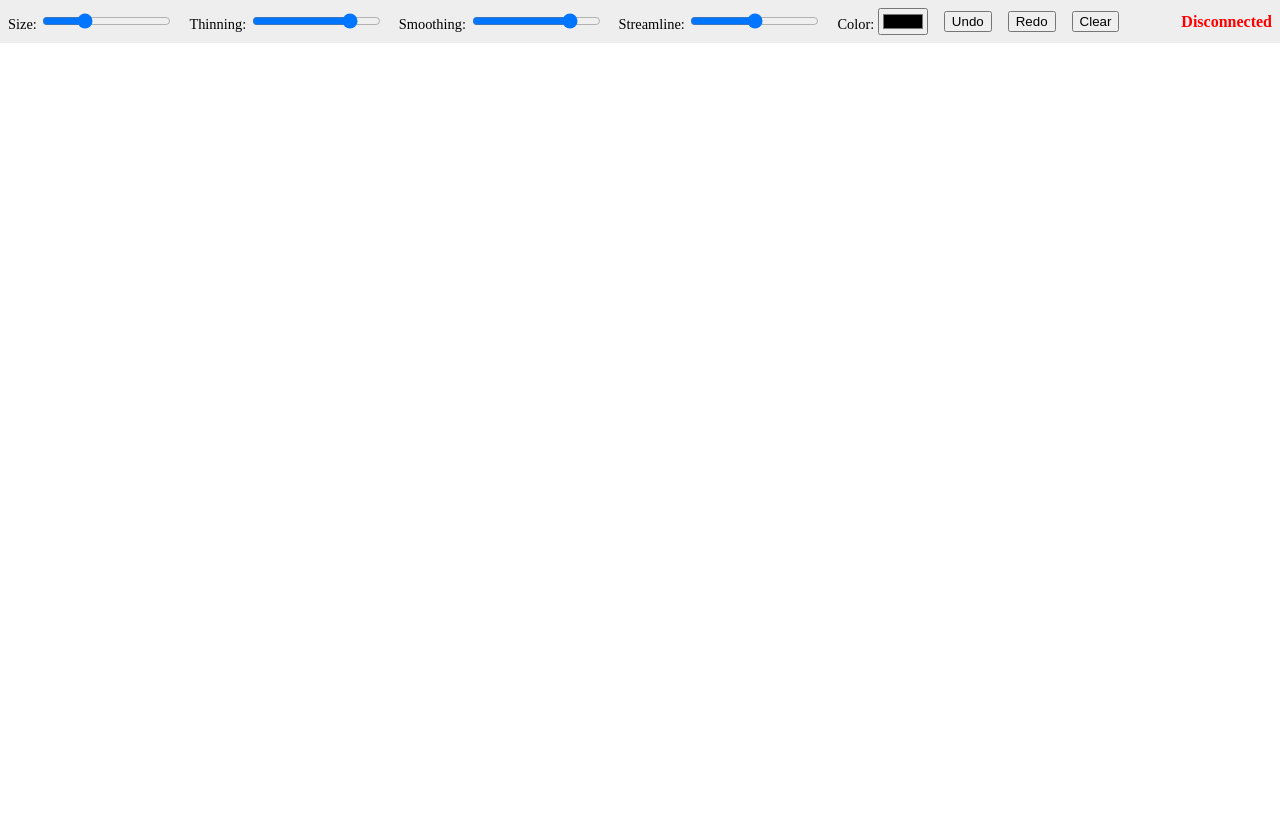
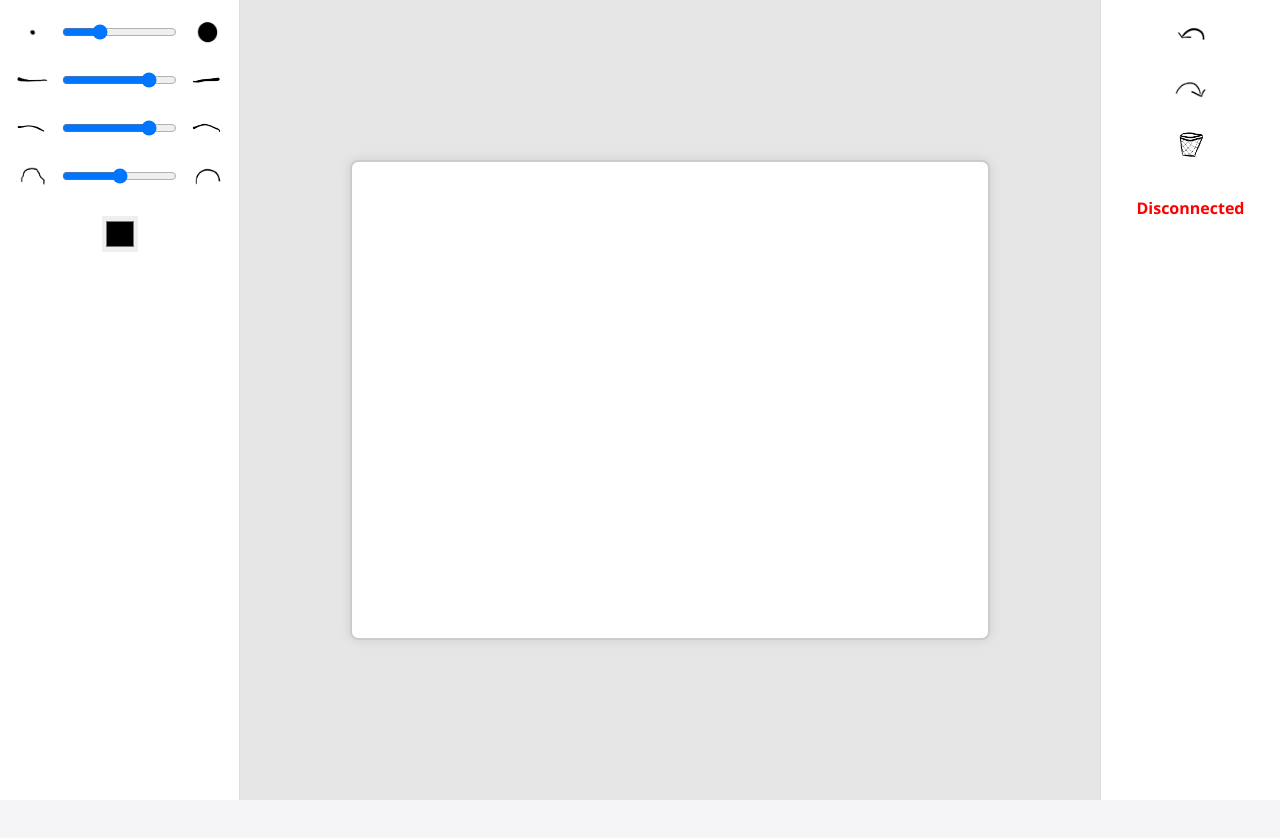
Before and after one commit to Founder-TGL/the-burning-map, a website with bundled scripts: page index.html in a window 1280 px wide. After the commit the page ends 800 px from the top, so only its background shows below. Built offline with nearby package versions, Linux system fonts and the light colour scheme; no server answers.

Commit message:
better page

```diff
--- a/draw.js
+++ b/draw.js
@@ -117,16 +117,29 @@ document.getElementById('clear').addEventListener('click', () => {
     sendDrawingData('clear', {});
 });
 
+function getCanvasCoordinates(event) {
+  const rect = canvas.getBoundingClientRect();
+  const scaleX = canvas.width / rect.width;
+  const scaleY = canvas.height / rect.height;
+  return {
+    x: (event.clientX - rect.left) * scaleX,
+    y: (event.clientY - rect.top) * scaleY
+  };
+}
+
 canvas.addEventListener('pointerdown', e => {
-    drawing = true;
-    points = [[e.clientX, e.clientY]];
+  drawing = true;
+  const { x, y } = getCanvasCoordinates(e);
+  points = [[x, y]];
 });
 
 canvas.addEventListener('pointermove', e => {
-    if (!drawing) return;
-    points.push([e.clientX, e.clientY]);
-    redraw();
+  if (!drawing) return;
+  const { x, y } = getCanvasCoordinates(e);
+  points.push([x, y]);
+  redraw();
 });
+
 
 canvas.addEventListener('pointerup', () => {
     if (points.length) {
--- a/index.html
+++ b/index.html
@@ -1,47 +1,175 @@
 <!DOCTYPE html>
 <html lang="en">
 <head>
-<meta charset="UTF-8">
+  <meta charset="UTF-8" />
   <title>Collaborative Drawing Canvas</title>
   <style>
+    * {
+      box-sizing: border-box;
+    }
+
     body {
-    margin: 0; padding: 0;
-    display: flex; flex-direction: column;
+      margin: 0;
+      padding: 0;
+      font-family: 'Segoe UI', Tahoma, Geneva, Verdana, sans-serif;
+      height: 100vh;
+      display: flex;
+      flex-direction: column;
+      background: #f5f5f7;
+    }
+
+    #main-layout {
+      display: flex;
+      flex: 1;
       height: 100vh;
     }
-  #controls {
-    display: flex; gap: 1rem;
-    background: #eee; padding: 0.5rem;
+
+    #left-controls, #right-controls {
+      display: flex;
+      flex-direction: column;
+      gap: 1rem;
+      padding: 1rem;
+      background: #fff;
+      width: 180px;
+      user-select: none;
+    }
+
+    #left-controls {
+      border-right: 1px solid #ddd;
+      width: 240px;
+    }
+
+    #right-controls {
+      border-left: 1px solid #ddd;
       align-items: center;
     }
+
+    .slider-row {
+      display: flex;
+      align-items: center;
+      gap: 12px;
+      width: 100%;
+    }
+
+    .slider-row input[type="range"] {
+      flex: 1;
+      min-width: 0;
+    }
+
+    .slider-icon {
+      width: 32px;
+      height: 32px;
+      object-fit: contain;
+    }
+
+    input[type="range"] {
+      flex: 1;
+    }
+
+    .color-row {
+      display: flex;
+      justify-content: center;
+      padding-top: 8px;
+    }
+
+    input[type="color"] {
+      width: 36px;
+      height: 36px;
+      border: none;
+      cursor: pointer;
+    }
+
+    .icon-button {
+      background: none;
+      border: none;
+      padding: 0;
+      cursor: pointer;
+    }
+
+    .icon-button img {
+      width: 36px;
+      height: 36px;
+      object-fit: contain;
+    }
+
     #connection-status {
-    font-weight: bold;
-    margin-left: auto;
+      font-weight: 700;
+      color: #28a745;
+      margin-top: 1rem;
     }
+
+    #canvas-container {
+      flex: 1;
+      display: flex;
+      justify-content: center;
+      align-items: center;
+      background: #e6e6e6;
+      padding: 1rem;
+    }
+
     canvas {
-    flex: 1;
-    background: #fff;
+      background: white;
+      border: 2px solid #ccc;
+      border-radius: 8px;
+      max-width: 90vw;
+      max-height: 80vh;
+      width: 640px;
+      height: 480px;
+      box-shadow: 0 0 12px rgba(0,0,0,0.1);
       cursor: crosshair;
-  }
-  label {
-    font-size: 0.9rem;
     }
   </style>
 </head>
 <body>
-  <div id="controls">
-    <label>Size: <input type="range" id="size" min="1" max="50" step="1" value="16"></label>
-    <label>Thinning: <input type="range" id="thinning" min="-1" max="1" step="0.01" value="0.6"></label>
-    <label>Smoothing: <input type="range" id="smoothing" min="0" max="1" step="0.01" value="0.8"></label>
-    <label>Streamline: <input type="range" id="streamline" min="0" max="1" step="0.01" value="0.5"></label>
-    <label>Color: <input type="color" id="color" value="#000000"></label>
-    <button id="undo">Undo</button>
-    <button id="redo">Redo</button>
-    <button id="clear">Clear</button>
-    <span id="connection-status">Connecting...</span>
+  <div id="main-layout">
+    <div id="left-controls">
+      <div class="slider-row">
+        <img src="small.png" alt="Small" class="slider-icon">
+        <input type="range" id="size" min="1" max="50" step="1" value="16">
+        <img src="large.png" alt="Large" class="slider-icon">
       </div>
 
-  <canvas id="canvas"></canvas>
+      <div class="slider-row">
+        <img src="thin.png" alt="Thin" class="slider-icon">
+        <input type="range" id="thinning" min="-1" max="1" step="0.01" value="0.6">
+        <img src="thick.png" alt="Thick" class="slider-icon">
+      </div>
+
+      <div class="slider-row">
+        <img src="rough.png" alt="Rough" class="slider-icon">
+        <input type="range" id="smoothing" min="0" max="1" step="0.01" value="0.8">
+        <img src="smooth.png" alt="Smooth" class="slider-icon">
+      </div>
+
+      <div class="slider-row">
+        <img src="notStreamline.png" alt="Not Streamlined" class="slider-icon">
+        <input type="range" id="streamline" min="0" max="1" step="0.01" value="0.5">
+        <img src="streamlined.png" alt="Streamlined" class="slider-icon">
+      </div>
+
+      <div class="color-row">
+        <input type="color" id="color" value="#000000">
+      </div>
+    </div>
+
+    <div id="canvas-container">
+      <canvas id="canvas" width="640" height="480"></canvas>
+    </div>
+
+    <div id="right-controls">
+      <button id="undo" class="icon-button">
+        <img src="undo.png" alt="Undo">
+      </button>
+      <button id="redo" class="icon-button">
+        <img src="redo.png" alt="Redo">
+      </button>
+      <button id="clear" class="icon-button">
+        <img src="clear.png" alt="Clear">
+      </button>
+      <span id="connection-status">Connected</span>
+    </div>
+  </div>
+
   <script type="module" src="draw.js"></script>
 </body>
 </html>
```
Also changed, not shown: clear.png (added), large.png (added), notStreamline.png (added), redo.png (added), rough.png (added), small.png (added), smooth.png (added), streamlined.png (added), thick.png (added), thin.png (added), undo.png (added). Lines whose indentation alone changed are shown as unchanged.
